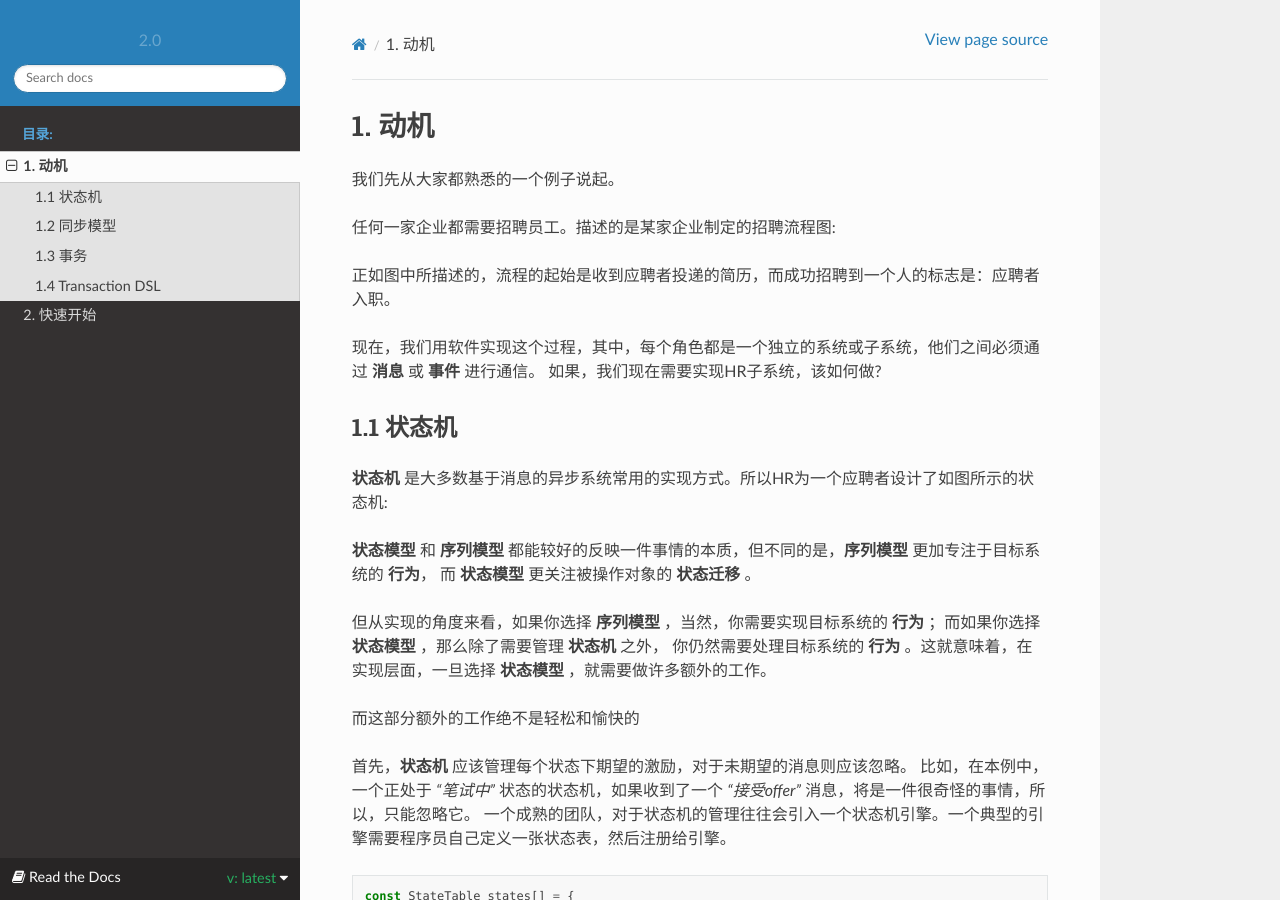
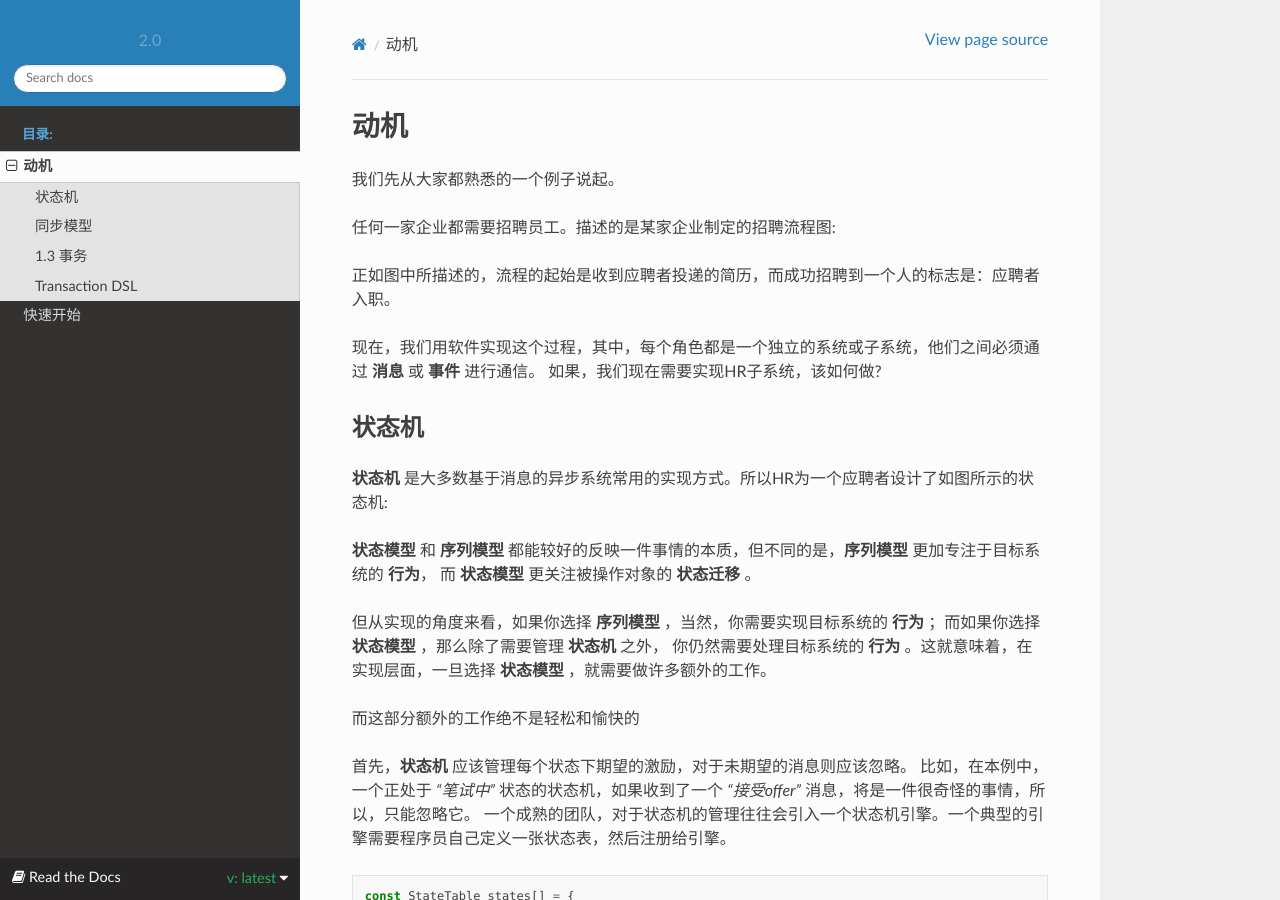
Before and after one commit to godsme/trans-dsl-2, a Sphinx documentation site: the page built from doc/source/motivation.rst, in a window 1280 px wide and 900 px high. Built offline with Sphinx 7.4.7 and the Read the Docs theme 2.0.0, drawn with Linux system fonts in a browser that asks for light colours; some of the changed text lies outside the part shown.

Commit message:
removed chapter no

```diff
--- a/doc/source/motivation.rst
+++ b/doc/source/motivation.rst
@@ -1,4 +1,4 @@
-1.  动机
+动机
 ========
 
 我们先从大家都熟悉的一个例子说起。
@@ -10,7 +10,7 @@
 现在，我们用软件实现这个过程，其中，每个角色都是一个独立的系统或子系统，他们之间必须通过 **消息** 或 **事件** 进行通信。
 如果，我们现在需要实现HR子系统，该如何做?
 
-1.1  状态机
+状态机
 ------------
 
 **状态机** 是大多数基于消息的异步系统常用的实现方式。所以HR为一个应聘者设计了如图所示的状态机:
@@ -147,7 +147,7 @@
     // ...
   }
 
-1.2  同步模型
+同步模型
 -------------
 
 我们已经看到，**状态模型** 在实现层面带来了一系列的复杂度。我们如何才能降低这种复杂度?
@@ -198,7 +198,7 @@
 
 对于前者，我们仍然使用 **状态模型** 来表示；而对于后者，我们则需要引入更准确的模型—— **事务模型** ——来解决。
 
-1.4  Transaction DSL
+Transaction DSL
 ---------------------
 
 **事物模型** 用来描述状态之间的 **转换过程** ：它可以由一系列的 **同步** 和 **异步** 操作（Action）组成。
--- a/doc/source/quick-start.rst
+++ b/doc/source/quick-start.rst
@@ -1,4 +1,4 @@
-2. 快速开始
+快速开始
 ============
 
 我们先通过一系列简单的例子，来对 `Transaction DSL` 有一个直观的认识。
@@ -11,7 +11,7 @@
   4. 对 `Other System 4` 发送了一条异步消息，并等待其应答消息;
   5. 给 `Other System 1` 发送了一条应答消息。
 
-2.1  定义事务
+定义事务
 --------------
 
 使用 `Transaction DSL` ，我们将上面序列图中的过程定义为:
@@ -55,7 +55,7 @@
 
 现在，我们可以看出，这段代码是对上述序列图简单而直接的描述。
 
-2.2 定义基本操作
+定义基本操作
 ----------------------------
 
 为了让上述代码可以工作，你需要实现其中的基本操作。事实上，无论一个事务有多么复杂，最终总是由基本操作组成，
```
